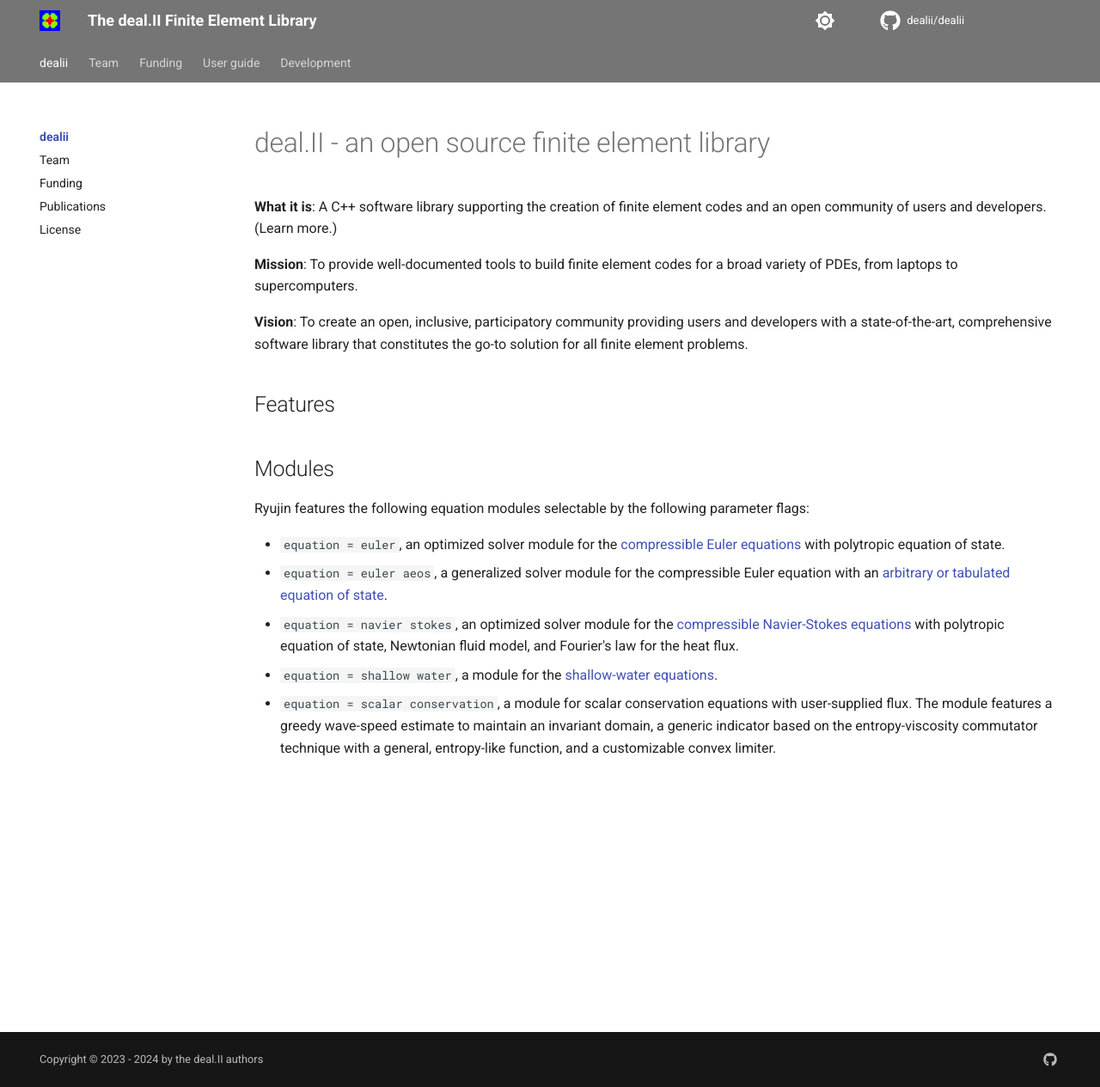
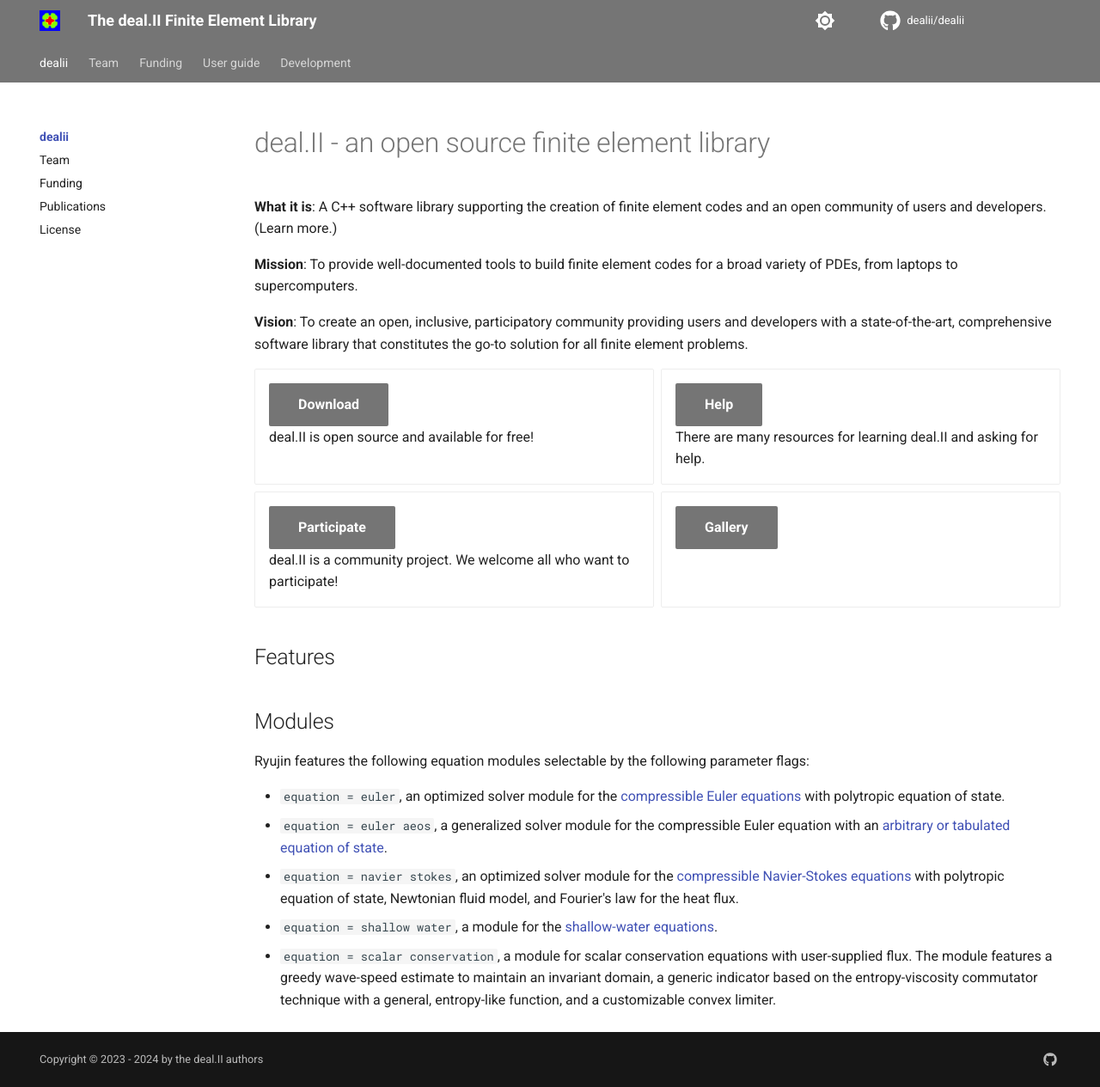
Before and after one commit to dealii/website, an MkDocs documentation site: the page built from docs/index.md, in a window 1280 px wide and 1265 px high. Shown: the whole window at 86% size. Built offline with MkDocs 1.6.1 and Material for MkDocs 9.7.7, drawn with Linux system fonts in a browser that asks for light colours; comment, search, counter and statistics services are not loaded.

Commit message:
buttons on index

```diff
--- a/docs/index.md
+++ b/docs/index.md
@@ -11,6 +11,26 @@
 
 <b>Vision</b>: To create an open, inclusive, participatory community providing users and developers with a state-of-the-art, comprehensive software library that constitutes the go-to solution for all finite element problems.
 
+
+<div class="grid" markdown>
+
+
+[Download](#){ .md-button .md-button--primary }<br>
+deal.II is open source and available for free!
+{ .card }
+
+[Help](#){ .md-button .md-button--primary }<br>
+There are many resources for learning deal.II and asking for help.
+{ .card }
+
+[Participate](#){ .md-button .md-button--primary }<br>
+deal.II is a community project. We welcome all who want to participate!
+{ .card }
+
+[Gallery](#){ .md-button .md-button--primary }<br>
+{ .card }
+
+</div>
 
 
 Features
--- a/mkdocs.yml
+++ b/mkdocs.yml
@@ -27,6 +27,7 @@
     - Doxygen documentation: https://dealii.org/developer/doxygen/deal.II
 markdown_extensions:
   - attr_list
+  - md_in_html
   - markdown_include.include:
       base_path: docs
 theme:
```
